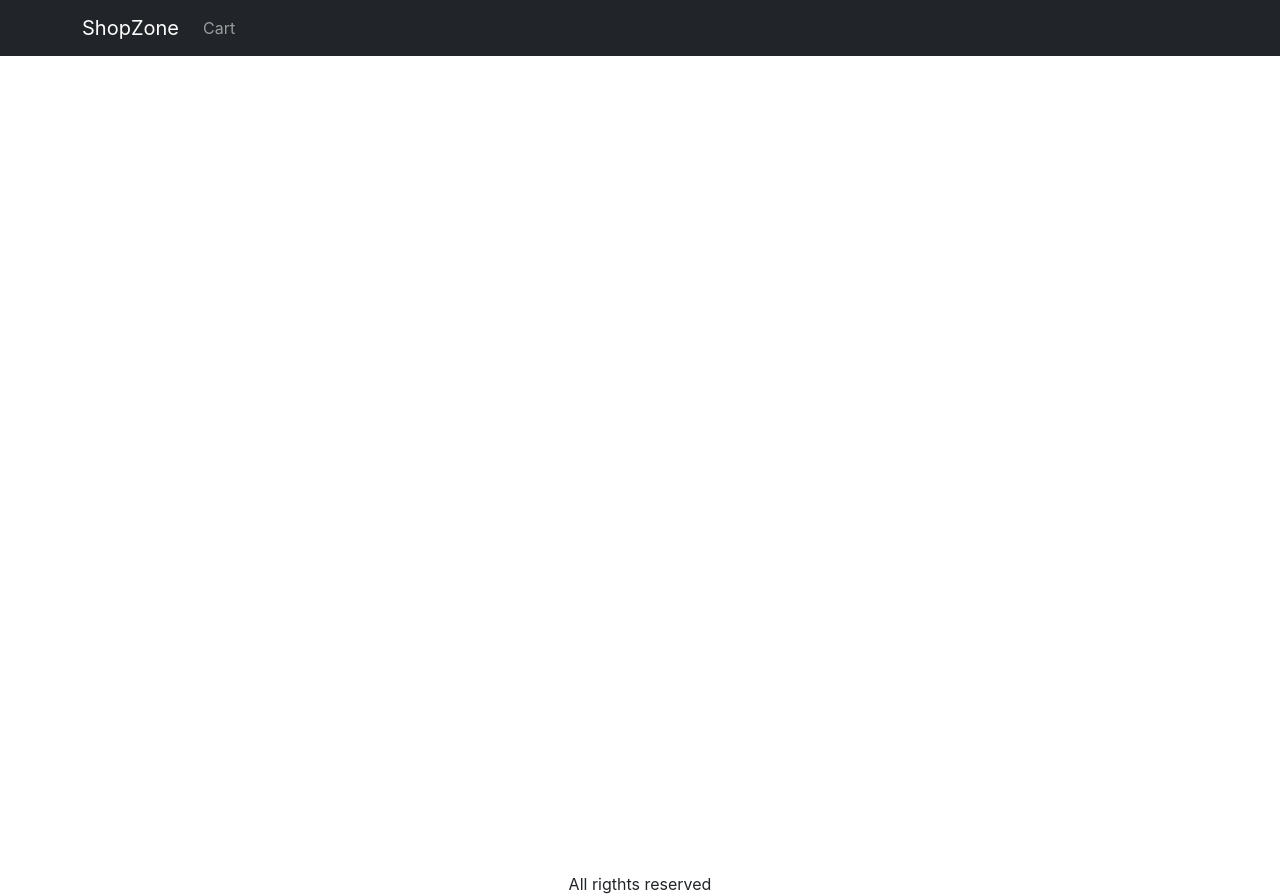
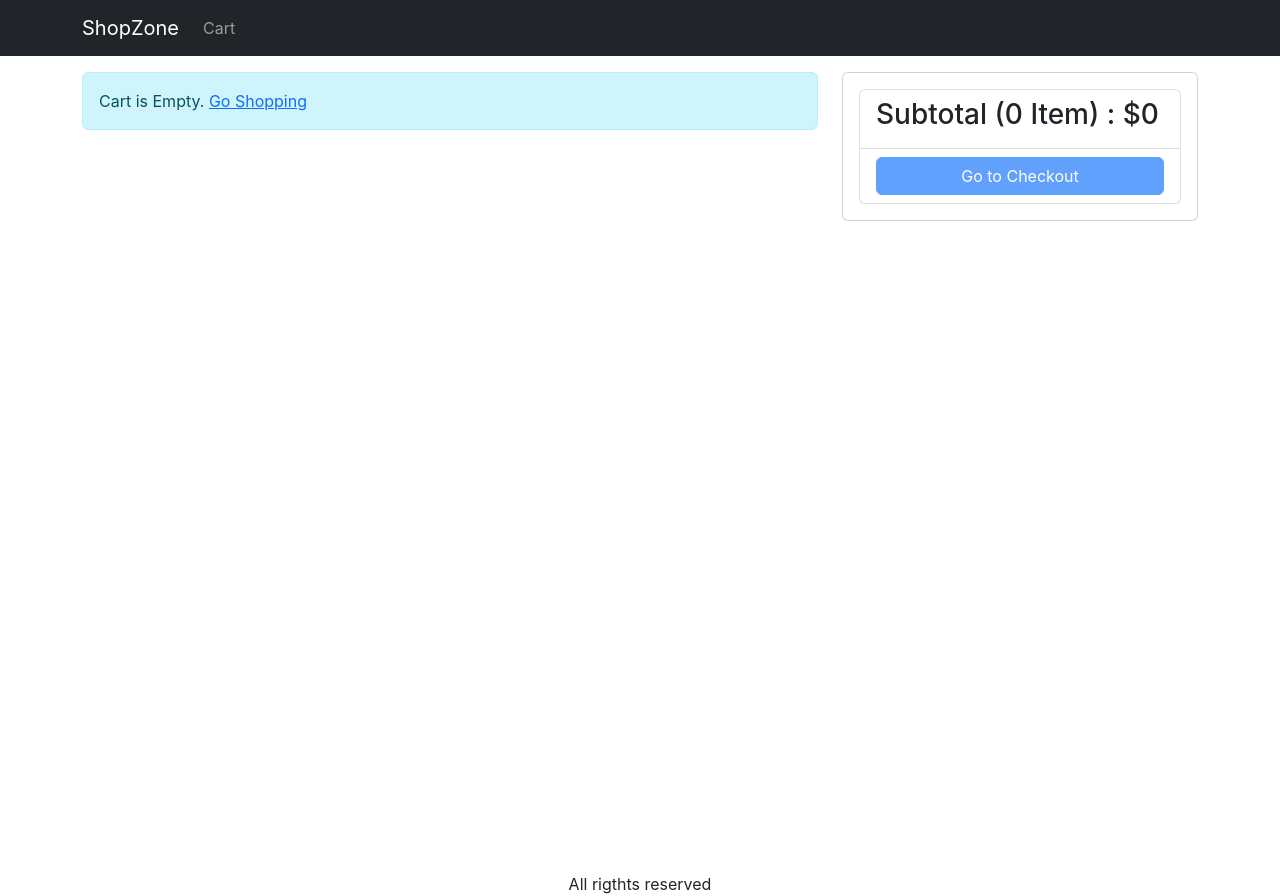
Before and after one commit to Jacob-Mbendera/shopzone, a React (Create React App) app in the folder frontend/: page /cart in a window 1280 px wide. Built offline with nearby package versions, Linux system fonts and the light colour scheme.

Commit message:
CartScreenToShowAListOfItemInTheCart,AddedRoutingForCartScreenProceedToCheckoutButton

```diff
--- a/frontend/src/App.js
+++ b/frontend/src/App.js
@@ -2,8 +2,8 @@
 import './App.css';
 
 import { BrowserRouter, Link, Route, Routes } from 'react-router-dom';
-import HomeScreen from './screens/home-screen/home-screen';
-import ProductScreen from './screens/product-screen/product-screen';
+import HomeScreen from './screens/home-screen/home.screen';
+import ProductScreen from './screens/product-screen/product.screen';
 import Navbar from 'react-bootstrap/Navbar';
 import Container from 'react-bootstrap/Container';
 import {LinkContainer} from 'react-router-bootstrap';
@@ -11,6 +11,7 @@
 import Nav from 'react-bootstrap/Nav';
 import { useContext } from 'react';
 import { Store } from './context/store.context';
+import CartScreen from './screens/cart-screen/cart.screen';
 
 function App() {
 
@@ -48,6 +49,7 @@
             <Routes>
               <Route path='/product/:slug' element={ <ProductScreen />} />
               <Route path='/' element ={ <HomeScreen />} />
+              <Route path='/cart' element={<CartScreen />} />
             </Routes>
           </Container>
         </main>
--- /dev/null
+++ b/frontend/src/screens/cart-screen/cart-screen.styles.scss
@@ -0,0 +1,4 @@
+.img-thumbnail{
+
+    height: 80px;
+}
--- /dev/null
+++ b/frontend/src/screens/cart-screen/cart.screen.jsx
@@ -0,0 +1,101 @@
+import './cart-screen.styles.scss';
+import { useContext } from 'react';
+import { Store } from '../../context/store.context';
+import {Helmet} from 'react-helmet-async';
+import Row from'react-bootstrap/Row';
+import Col from'react-bootstrap/Col';
+import Button from'react-bootstrap/Button';
+import ListGroup from'react-bootstrap/ListGroup';
+import MessageBox from '../../components/message-box/message-box.component';
+import {Link} from 'react-router-dom'
+import Card from 'react-bootstrap/Card';
+
+const CartScreen = () =>{
+
+    const {state, dispatch: ctxDispatch} = useContext(Store);
+    const { cart: { cartItems, } } = state;
+
+
+    return(
+        <div>
+
+            <Helmet>
+                <title>My Cart</title>
+            </Helmet>
+
+            <Row>
+                <Col md={8}>
+
+                    { cartItems.length === 0 ?(
+                        <MessageBox>
+                            Cart is Empty. <Link to="/">Go Shopping</Link>
+                        </MessageBox>
+                        ):(
+                            <ListGroup>
+                                {cartItems.map((item) =>(
+                                <ListGroup.Item key={item._id}>
+                                    <Row className='align-items-center'>
+                                        <Col md={4}>
+                                        <img
+                                            src={item.image}
+                                            alt={item.name}
+                                            className='img-fluid rounded img-thumbnail'
+                                      /> {' '}
+
+                                        <Link to={`/product/${item.slug}`}>{item.name}</Link>
+                                        </Col>
+
+                                    <Col md={3}>
+                                        <Button variant="light" disabled={item.quantity === 1}>
+                                            <i className='fas fa-minus-circle'></i>
+                                        </Button> {' '}
+                                            <span>{item.quantity}</span>
+                                        <Button variant="light">
+                                            <i className='fas fa-plus-circle' disabled={item.quantity === item.countInStock}></i>
+                                        </Button>
+                                    </Col>
+
+                                    <Col md={3}>${item.price}</Col>
+                                    <Col md={2}> <Button> <i className='fas fa-trash'></i></Button> </Col>
+
+                                </Row>
+                                </ListGroup.Item>
+
+                            ))}
+                        </ListGroup>
+                        )
+                    }
+
+                </Col>
+
+                <Col md={4}>
+
+                    <Card>
+                        <Card.Body>
+                            <ListGroup className='flush'>
+                                <ListGroup.Item>
+                                    <h3>
+                                        Subtotal ({cartItems.reduce((a, c) => a = c.quantity, 0)} {' '}
+                                        Item)  : $
+                                        {cartItems.reduce((a, c) => a + c.quantity * c.price , 0)}
+                                    </h3>
+                                </ListGroup.Item>
+
+                                <ListGroup.Item>
+                                    <div className='d-grid'>
+                                        <Button className='cart-button' disabled={cartItems.length === 0}>
+                                            Go to Checkout
+                                        </Button>
+                                    </div>
+                                </ListGroup.Item>
+                            </ListGroup>
+                        </Card.Body>
+                    </Card>
+                </Col>
+            </Row>
+
+        </div>
+    )
+}
+
+export default CartScreen;
--- a/frontend/src/screens/product-screen/product-screen.jsx
+++ b/frontend/src/screens/product-screen/product.screen.jsx
@@ -2,7 +2,7 @@
 import { useReducer } from 'react';
 import axios from 'axios';
 import React, { useEffect } from 'react'
-import { useParams } from 'react-router-dom';
+import { useNavigate, useParams } from 'react-router-dom';
 
 import Row from 'react-bootstrap/Row';
 import Col from 'react-bootstrap/Col';
@@ -57,8 +57,9 @@
     const params  = useParams();
     const {slug} = params;
 
+    const [{product, loading, error}, dispatch ] = useReducer(reducer, {product: [], loading: true, error: ''})
 
-    const [{product, loading, error}, dispatch ] = useReducer(reducer, {product: [], loading: true, error: ''})
+    const navigate = useNavigate();
 
   useEffect( ()=>{
 
@@ -95,6 +96,8 @@
       }
 
       ctxDispatch({ type: 'ADD_CART_ITEM', payload: {...product, quantity}})
+
+      navigate('/cart');
 
     }
 
```
Also changed, not shown: frontend/src/screens/home-screen/home.screen.jsx (renamed from frontend/src/screens/home-screen/home-screen.jsx).
